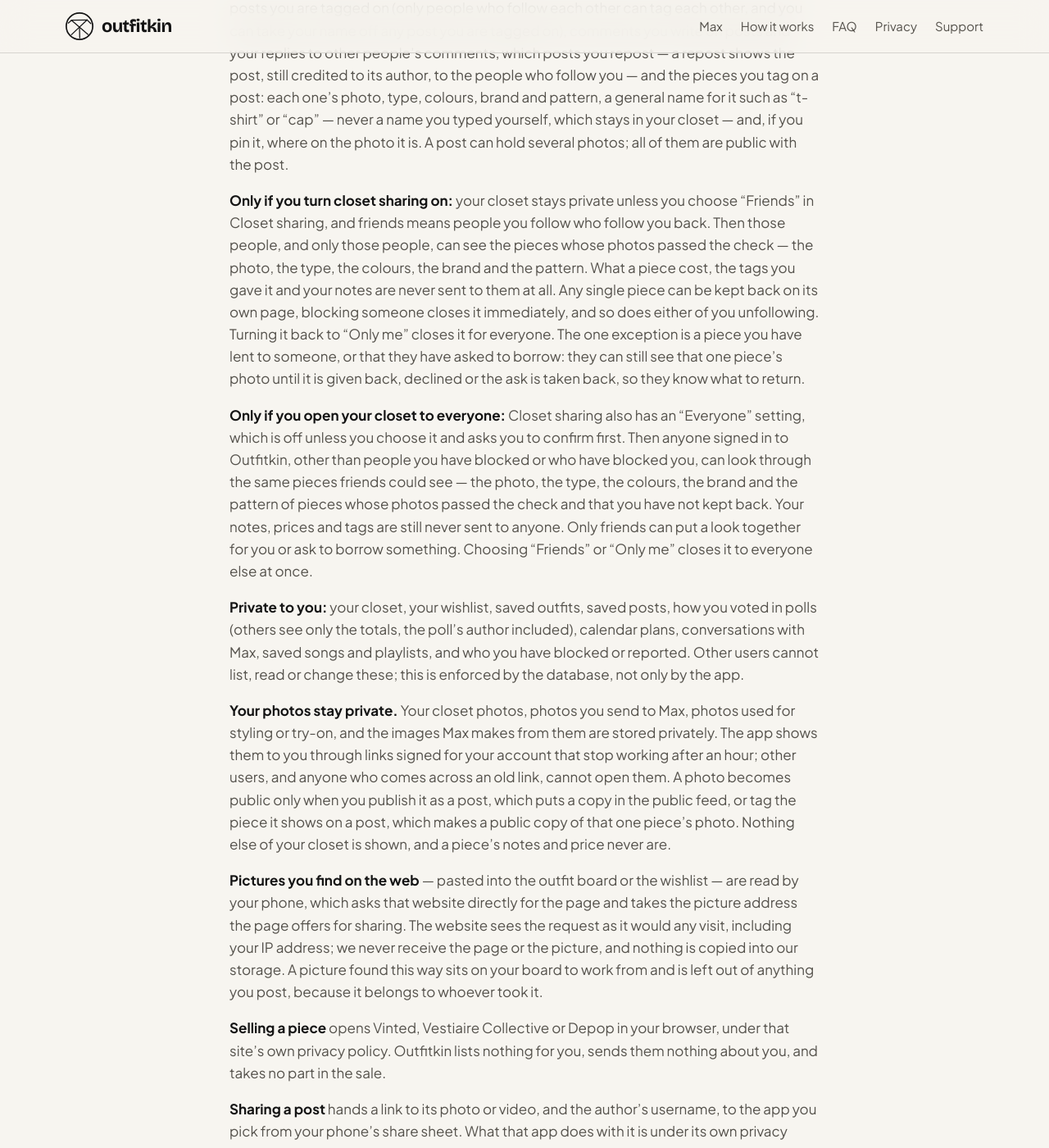
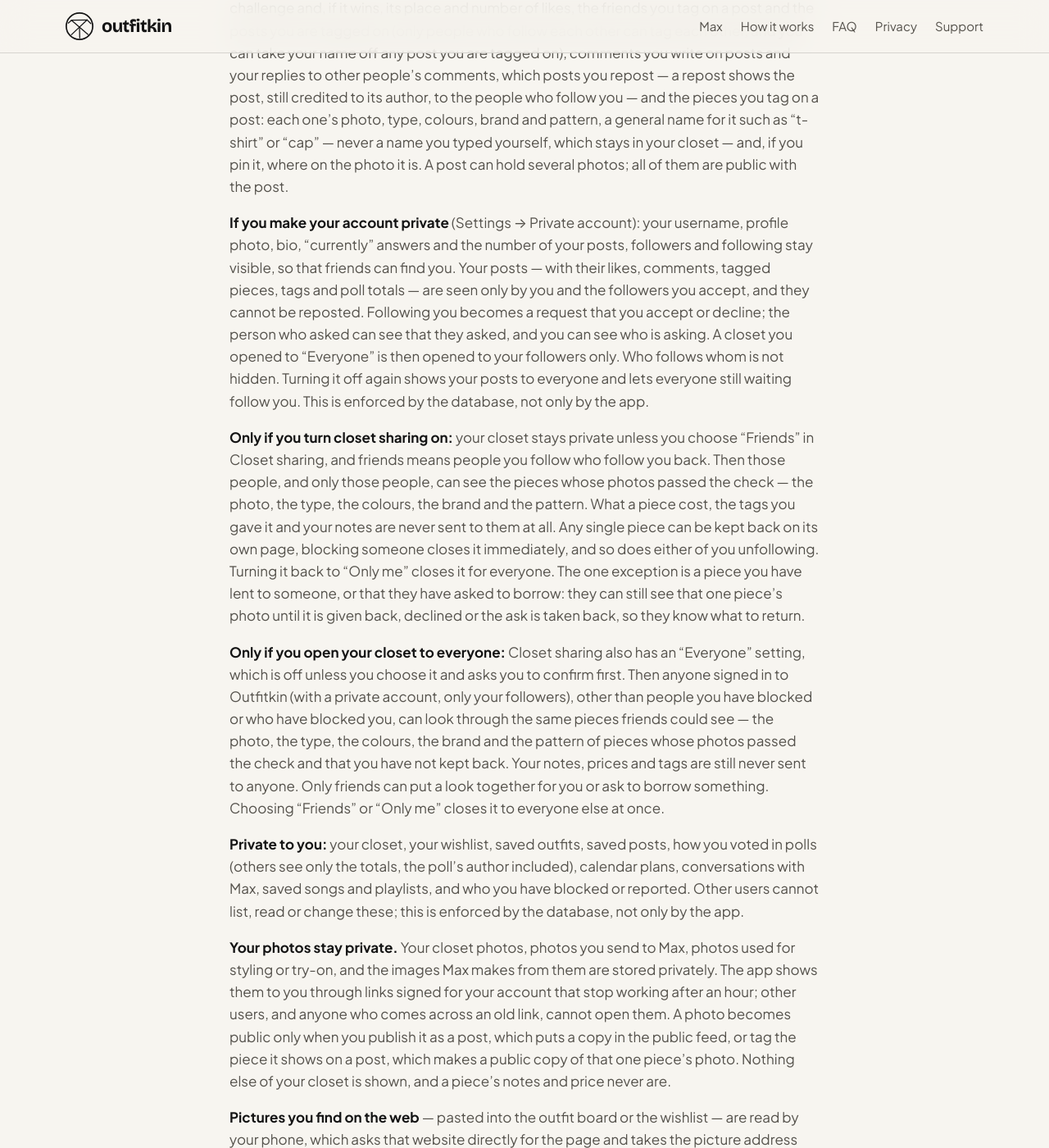
Before and after one commit to VYRA01/outfitted-legal, a Jekyll site: the page built from privacy.md, in a window 1280 px wide and 1400 px high, scrolled down 7023 px. Shown: the whole window at 82% size. Built offline with Jekyll 4.4.1, drawn with Linux system fonts in a browser that asks for light colours; our own code applies the rules of GitHub Pages for plain Markdown files; some of the changed text lies outside the part shown.

Commit message:
Private accounts, the closet kept on the phone, and a 500-piece free closet
Co-Authored-By: Claude Opus 5.5 <noreply@anthropic.com>

```diff
--- a/privacy.md
+++ b/privacy.md
@@ -131,7 +131,8 @@ comments, and your conversations with Max, which are kept so a conversation can
 continue.
 
 **What you post.** Photos or videos you publish to the feed are **public** —
-visible to anyone using the app, not only to people who follow you.
+visible to anyone using the app, not only to people who follow you — unless
+you make your account private; then only the followers you accept see them.
 
 **Social activity and music.** Who you follow, likes, reposts, posts you save,
 votes in polls, blocks and reports; songs you like, playlists and recently
@@ -265,6 +266,18 @@ name for it such as "t-shirt" or "cap" — never a name you typed yourself,
 which stays in your closet — and, if you pin it, where on the photo it is.
 A post can hold several photos; all of them are public with the post.
 
+**If you make your account private** (Settings → Private account): your
+username, profile photo, bio, "currently" answers and the number of your
+posts, followers and following stay visible, so that friends can find you.
+Your posts — with their likes, comments, tagged pieces, tags and poll totals —
+are seen only by you and the followers you accept, and they cannot be
+reposted. Following you becomes a request that you accept or decline; the
+person who asked can see that they asked, and you can see who is asking. A
+closet you opened to "Everyone" is then opened to your followers only. Who
+follows whom is not hidden. Turning it off again shows your posts to everyone
+and lets everyone still waiting follow you. This is enforced by the database,
+not only by the app.
+
 **Only if you turn closet sharing on:** your closet stays private unless you
 choose "Friends" in Closet sharing, and friends means people you follow who
 follow you back. Then those people, and only those people, can see the pieces
@@ -279,8 +292,9 @@ taken back, so they know what to return.
 
 **Only if you open your closet to everyone:** Closet sharing also has an
 "Everyone" setting, which is off unless you choose it and asks you to confirm
-first. Then anyone signed in to Outfitkin, other than people you have blocked
-or who have blocked you, can look through the same pieces friends could see —
+first. Then anyone signed in to Outfitkin (with a private account, only your
+followers), other than people you have blocked or who have blocked you, can
+look through the same pieces friends could see —
 the photo, the type, the colours, the brand and the pattern of pieces whose
 photos passed the check and that you have not kept back. Your notes, prices
 and tags are still never sent to anyone. Only friends can put a look together
@@ -367,6 +381,11 @@ stories, your story highlights and the record of stories you viewed, the
 messages you sent and received, and conversations with Max. It cannot be undone. Copies in our
 providers' backups, where they exist, are overwritten after a short period.
 
+**On your phone.** So that your closet opens with no signal — in a shop, say —
+the app keeps the last list of your clothes on the phone, and the closet photos
+it has shown stay in the phone's picture cache. Nobody else can read them
+through the app; signing out removes the list.
+
 Sample-closet accounts are temporary. They cannot post, like, comment or
 follow, and finishing one deletes the account, its rows and its photos there
 and then. One left behind — closed rather than finished — is cleared
@@ -390,7 +409,9 @@ authority.
 
 Outfitkin is not for children under **13**. If you are under **16** and live in
 the EU, you need permission from a parent or guardian. If you believe a child is
-using Outfitkin without that, contact us and we will remove the account.
+using Outfitkin without that, contact us and we will remove the account. Anyone,
+at any age, can make their account private in Settings, so that only the
+followers they accept see their posts.
 
 ## Security
 
```
Also changed, not shown: other parts of privacy.md (+1 -1 lines), terms.md (+7 -5 lines).
